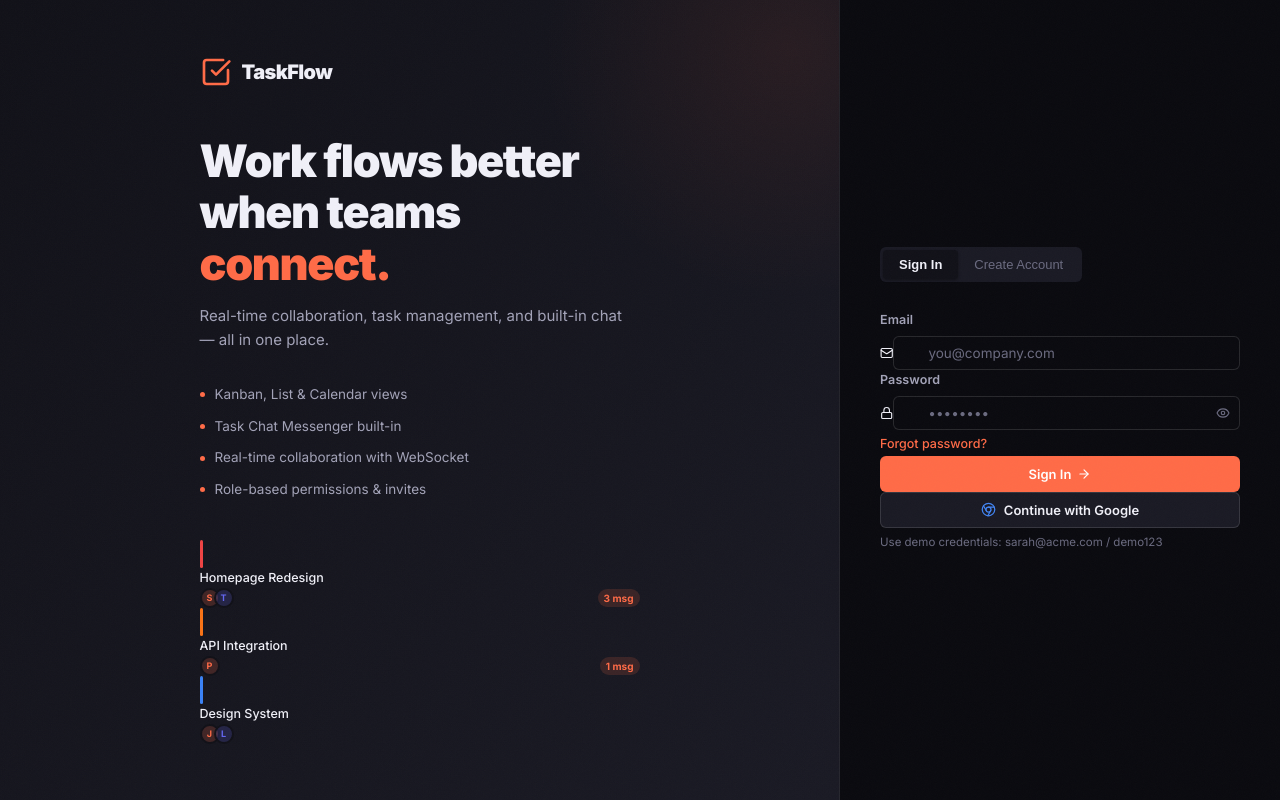
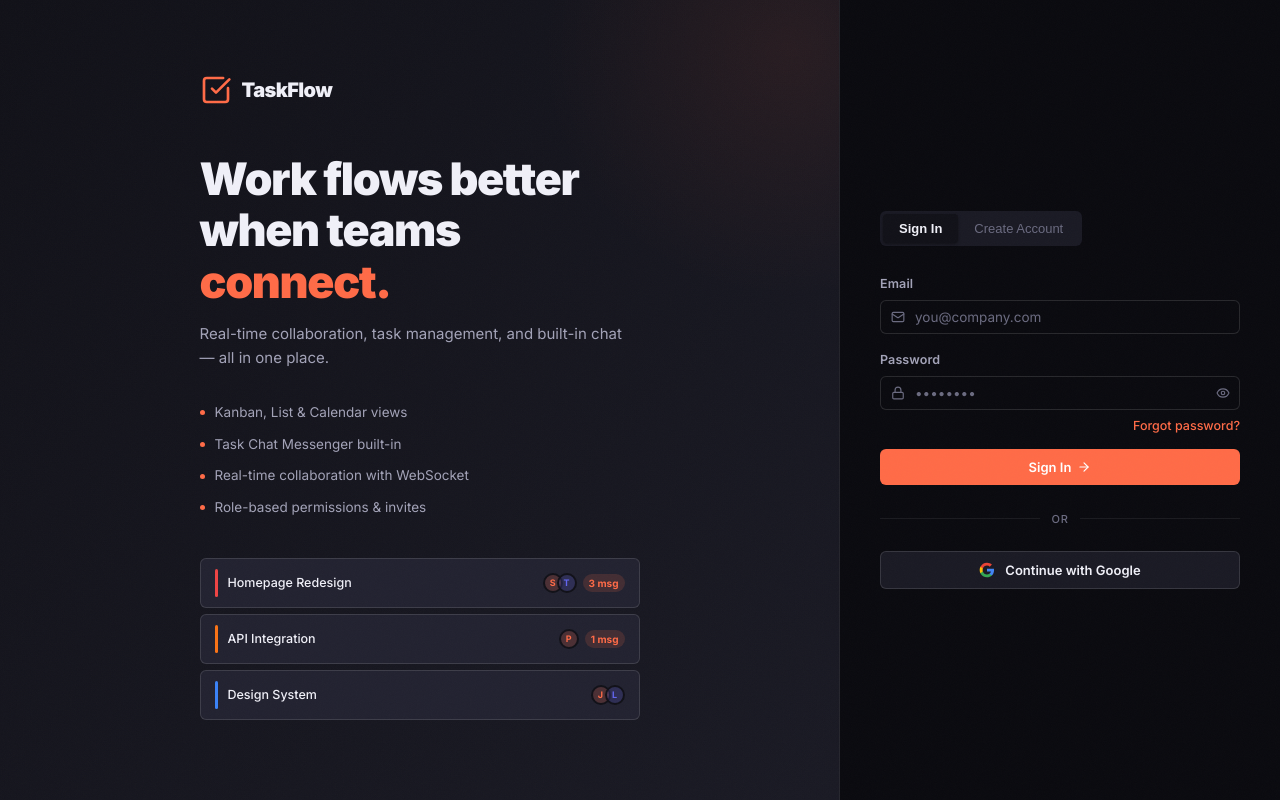
Before and after one commit to srihari2224/Real-time-Collaborative-Task-Manager, a Next.js app in the folder frontend/: page /auth in a window 1280 px wide. Built offline with nearby package versions, Linux system fonts and the light colour scheme; no server answers.

Commit message:
@frontend supabase autho

```diff
--- /dev/null
+++ b/frontend/src/app/auth/callback/route.ts
@@ -0,0 +1,22 @@
+import { NextRequest, NextResponse } from 'next/server';
+import { createClient } from '@supabase/supabase-js';
+
+export async function GET(request: NextRequest) {
+  const { searchParams, origin } = new URL(request.url);
+  const code = searchParams.get('code');
+  const next = searchParams.get('next') ?? '/';
+
+  if (code) {
+    const supabase = createClient(
+      process.env.NEXT_PUBLIC_SUPABASE_URL!,
+      process.env.NEXT_PUBLIC_SUPABASE_ANON_KEY!
+    );
+    const { error } = await supabase.auth.exchangeCodeForSession(code);
+    if (!error) {
+      return NextResponse.redirect(`${origin}${next}`);
+    }
+  }
+
+  // On error, redirect back to auth page with error param
+  return NextResponse.redirect(`${origin}/auth?error=oauth_error`);
+}
--- a/frontend/src/app/auth/page.tsx
+++ b/frontend/src/app/auth/page.tsx
@@ -1,15 +1,17 @@
 'use client';
 
-import { useState } from 'react';
-import { useRouter } from 'next/navigation';
+import { useState, useEffect, Suspense } from 'react';
+import { useRouter, useSearchParams } from 'next/navigation';
 import { useForm } from 'react-hook-form';
 import { zodResolver } from '@hookform/resolvers/zod';
 import { z } from 'zod';
 import { motion, AnimatePresence } from 'framer-motion';
-import { Eye, EyeOff, CheckSquare, ArrowRight, Mail, Lock, User, Chrome } from 'lucide-react';
+import { CheckSquare } from 'lucide-react';
+import { Eye, EyeOff, ArrowRight, Mail, Lock, User } from 'lucide-react';
 import { useAuthStore } from '@/stores/authStore';
-import { CURRENT_USER, WORKSPACE } from '@/data/seed';
 import toast from 'react-hot-toast';
+import { supabase } from '@/lib/supabase';
+import api from '@/lib/api';
 
 const loginSchema = z.object({
   email: z.string().email('Enter a valid email'),
@@ -29,45 +31,122 @@ type SignupForm = z.infer<typeof signupSchema>;
 type ForgotForm = z.infer<typeof forgotSchema>;
 type Tab = 'login' | 'signup' | 'forgot';
 
-export default function AuthPage() {
+// Sync Supabase session to our backend, store user in authStore
+async function syncSessionToBackend(
+  accessToken: string,
+  setUser: (u: any) => void,
+  setToken: (t: string) => void,
+  setSession: (s: any) => void,
+  session: any,
+) {
+  setToken(accessToken);
+  setSession(session);
+  try {
+    const res = await api.post('/api/v1/auth/sync', {});
+    setUser(res.data.data);
+  } catch {
+    // Backend sync failed but session is valid — still allow access
+  }
+}
+
+// Inner component that uses useSearchParams (must be inside Suspense)
+function AuthContent() {
   const [tab, setTab] = useState<Tab>('login');
   const [showPassword, setShowPassword] = useState(false);
   const router = useRouter();
-  const { setUser, setToken } = useAuthStore();
+  const searchParams = useSearchParams();
+  const { setUser, setToken, setSession } = useAuthStore();
 
   const loginForm = useForm<LoginForm>({ resolver: zodResolver(loginSchema) });
   const signupForm = useForm<SignupForm>({ resolver: zodResolver(signupSchema) });
   const forgotForm = useForm<ForgotForm>({ resolver: zodResolver(forgotSchema) });
 
+  // Show OAuth error if redirected back with ?error=
+  useEffect(() => {
+    if (searchParams.get('error') === 'oauth_error') {
+      toast.error('Google sign-in failed. Please try again.');
+    }
+  }, [searchParams]);
+
+  // If already logged in (session exists), redirect away
+  useEffect(() => {
+    supabase.auth.getSession().then(({ data: { session } }) => {
+      if (session) {
+        router.replace('/');
+      }
+    });
+  }, [router]);
+
   const handleLogin = async (data: LoginForm) => {
-    await new Promise((r) => setTimeout(r, 800));
-    setUser(CURRENT_USER);
-    setToken('demo-token-abc123');
-    toast.success('Welcome back, ' + CURRENT_USER.name + '!');
-    router.push(`/workspace/${WORKSPACE.id}`);
+    const { data: authData, error } = await supabase.auth.signInWithPassword({
+      email: data.email,
+      password: data.password,
+    });
+    if (error) {
+      toast.error(error.message);
+      return;
+    }
+    await syncSessionToBackend(
+      authData.session!.access_token,
+      setUser, setToken, setSession,
+      authData.session,
+    );
+    toast.success('Welcome back!');
+    router.replace('/');
   };
 
   const handleSignup = async (data: SignupForm) => {
-    await new Promise((r) => setTimeout(r, 800));
-    setUser({ ...CURRENT_USER, name: data.name, email: data.email });
-    setToken('demo-token-abc123');
-    toast.success('Account created! Welcome to TaskFlow.');
-    router.push(`/workspace/${WORKSPACE.id}`);
+    const { data: authData, error } = await supabase.auth.signUp({
+      email: data.email,
+      password: data.password,
+      options: {
+        data: { full_name: data.name },
+        emailRedirectTo: `${window.location.origin}/auth/callback`,
+      },
+    });
+    if (error) {
+      toast.error(error.message);
+      return;
+    }
+    // If email confirmation required, session will be null
+    if (!authData.session) {
+      toast.success('Account created! Check your email to confirm your account.');
+      setTab('login');
+      return;
+    }
+    await syncSessionToBackend(
+      authData.session.access_token,
+      setUser, setToken, setSession,
+      authData.session,
+    );
+    toast.success('Welcome to TaskFlow!');
+    router.replace('/');
   };
 
   const handleForgot = async (data: ForgotForm) => {
-    await new Promise((r) => setTimeout(r, 600));
+    const { error } = await supabase.auth.resetPasswordForEmail(data.email, {
+      redirectTo: `${window.location.origin}/auth/callback?next=/auth`,
+    });
+    if (error) {
+      toast.error(error.message);
+      return;
+    }
     toast.success('Password reset link sent to ' + data.email);
     setTab('login');
   };
 
-  const handleGoogleSSO = () => {
-    toast.success('Signing in with Google...');
-    setTimeout(() => {
-      setUser(CURRENT_USER);
-      setToken('demo-token-abc123');
-      router.push(`/workspace/${WORKSPACE.id}`);
-    }, 1200);
+  const handleGoogleSSO = async () => {
+    const { error } = await supabase.auth.signInWithOAuth({
+      provider: 'google',
+      options: {
+        redirectTo: `${window.location.origin}/auth/callback`,
+        queryParams: { access_type: 'offline', prompt: 'consent' },
+      },
+    });
+    if (error) {
+      toast.error(error.message);
+    }
+    // Browser will redirect to Google — no further action needed here
   };
 
   const tabs: { key: Tab; label: string }[] = [
@@ -200,10 +279,12 @@ export default function AuthPage() {
                 </div>
                 <button type="button" className="forgot-link" onClick={() => setTab('forgot')}>Forgot password?</button>
                 <button type="submit" className="btn btn-primary" style={{ width: '100%', justifyContent: 'center', padding: '10px 14px' }} disabled={loginForm.formState.isSubmitting}>
-                  {loginForm.formState.isSubmitting ? 'Signing in...' : <>Sign In <ArrowRight size={14} /></>}
+                  {loginForm.formState.isSubmitting ? 'Signing in...' : <><span>Sign In</span> <ArrowRight size={14} /></>}
                 </button>
+
+                <div className="auth-divider"><span>or</span></div>
+
                 <GoogleBtn onClick={handleGoogleSSO} />
-                <Demo onClick={() => { loginForm.setValue('email', 'sarah@acme.com'); loginForm.setValue('password', 'demo123'); }} />
               </motion.form>
             )}
 
@@ -245,8 +326,11 @@ export default function AuthPage() {
                   {signupForm.formState.errors.password && <span className="form-error">{signupForm.formState.errors.password.message}</span>}
                 </div>
                 <button type="submit" className="btn btn-primary" style={{ width: '100%', justifyContent: 'center', padding: '10px 14px' }} disabled={signupForm.formState.isSubmitting}>
-                  {signupForm.formState.isSubmitting ? 'Creating account...' : <>Create Account <ArrowRight size={14} /></>}
+                  {signupForm.formState.isSubmitting ? 'Creating account...' : <><span>Create Account</span> <ArrowRight size={14} /></>}
                 </button>
+
+                <div className="auth-divider"><span>or</span></div>
+
                 <GoogleBtn onClick={handleGoogleSSO} />
               </motion.form>
             )}
@@ -281,7 +365,7 @@ export default function AuthPage() {
         </div>
       </div>
 
-      <style jsx>{`
+      <style jsx global>{`
         .auth-page {
           display: flex;
           height: 100vh;
@@ -548,6 +632,56 @@ export default function AuthPage() {
           opacity: 0.8;
         }
 
+        .auth-divider {
+          position: relative;
+          text-align: center;
+          margin: 4px 0;
+        }
+
+        .auth-divider::before {
+          content: '';
+          position: absolute;
+          top: 50%;
+          left: 0;
+          right: 0;
+          height: 1px;
+          background: var(--border-subtle);
+        }
+
+        .auth-divider span {
+          position: relative;
+          background: var(--bg-base);
+          padding: 0 12px;
+          font-size: 11px;
+          color: var(--text-muted);
+          font-weight: 500;
+          text-transform: uppercase;
+          letter-spacing: 0.06em;
+        }
+
+        .google-btn {
+          display: flex;
+          align-items: center;
+          justify-content: center;
+          gap: 10px;
+          width: 100%;
+          padding: 10px 14px;
+          background: var(--bg-elevated);
+          border: 1px solid var(--border-default);
+          border-radius: var(--radius);
+          color: var(--text-primary);
+          font-size: 13px;
+          font-weight: 600;
+          cursor: pointer;
+          font-family: var(--font-display);
+          transition: all var(--transition);
+        }
+
+        .google-btn:hover {
+          background: var(--bg-surface);
+          border-color: var(--border-strong);
+        }
+
         @media (max-width: 768px) {
           .auth-left { display: none; }
           .auth-right { width: 100%; padding: 24px 20px; }
@@ -558,43 +692,30 @@ export default function AuthPage() {
   );
 }
 
+// Outer page wraps AuthContent in Suspense (required by Next.js for useSearchParams)
+export default function AuthPage() {
+  return (
+    <Suspense fallback={
+      <div style={{ display: 'flex', alignItems: 'center', justifyContent: 'center', height: '100vh', background: 'var(--bg-base)' }}>
+        <CheckSquare size={28} style={{ color: 'var(--accent)', opacity: 0.5 }} />
+      </div>
+    }>
+      <AuthContent />
+    </Suspense>
+  );
+}
+
 function GoogleBtn({ onClick }: { onClick: () => void }) {
   return (
-    <button type="button" onClick={onClick} style={{
-      display: 'flex',
-      alignItems: 'center',
-      justifyContent: 'center',
-      gap: 8,
-      width: '100%',
-      padding: '9px 14px',
-      background: 'var(--bg-elevated)',
-      border: '1px solid var(--border-default)',
-      borderRadius: 'var(--radius)',
-      color: 'var(--text-primary)',
-      fontSize: 13,
-      fontWeight: 600,
-      cursor: 'pointer',
-      fontFamily: 'var(--font-display)',
-      transition: 'all var(--transition)',
-    }}>
-      <Chrome size={15} style={{ color: '#4285F4' }} />
+    <button type="button" onClick={onClick} className="google-btn">
+      {/* Google G logo SVG */}
+      <svg width="16" height="16" viewBox="0 0 24 24" xmlns="http://www.w3.org/2000/svg">
+        <path d="M22.56 12.25c0-.78-.07-1.53-.2-2.25H12v4.26h5.92c-.26 1.37-1.04 2.53-2.21 3.31v2.77h3.57c2.08-1.92 3.28-4.74 3.28-8.09z" fill="#4285F4"/>
+        <path d="M12 23c2.97 0 5.46-.98 7.28-2.66l-3.57-2.77c-.98.66-2.23 1.06-3.71 1.06-2.86 0-5.29-1.93-6.16-4.53H2.18v2.84C3.99 20.53 7.7 23 12 23z" fill="#34A853"/>
+        <path d="M5.84 14.09c-.22-.66-.35-1.36-.35-2.09s.13-1.43.35-2.09V7.07H2.18C1.43 8.55 1 10.22 1 12s.43 3.45 1.18 4.93l2.85-2.22.81-.62z" fill="#FBBC05"/>
+        <path d="M12 5.38c1.62 0 3.06.56 4.21 1.64l3.15-3.15C17.45 2.09 14.97 1 12 1 7.7 1 3.99 3.47 2.18 7.07l3.66 2.84c.87-2.6 3.3-4.53 6.16-4.53z" fill="#EA4335"/>
+      </svg>
       Continue with Google
     </button>
   );
 }
-
-function Demo({ onClick }: { onClick: () => void }) {
-  return (
-    <button type="button" onClick={onClick} style={{
-      fontSize: 11.5,
-      color: 'var(--text-muted)',
-      background: 'transparent',
-      border: 'none',
-      cursor: 'pointer',
-      fontFamily: 'var(--font-display)',
-      textAlign: 'center',
-    }}>
-      Use demo credentials: sarah@acme.com / demo123
-    </button>
-  );
-}
--- /dev/null
+++ b/frontend/src/lib/supabase.ts
@@ -0,0 +1,14 @@
+import { createClient } from '@supabase/supabase-js';
+
+const supabaseUrl = process.env.NEXT_PUBLIC_SUPABASE_URL!;
+const supabaseAnonKey = process.env.NEXT_PUBLIC_SUPABASE_ANON_KEY!;
+
+export const supabase = createClient(supabaseUrl, supabaseAnonKey, {
+  auth: {
+    persistSession: true,
+    autoRefreshToken: true,
+    detectSessionInUrl: true,
+  },
+});
+
+export default supabase;
```
Also changed, not shown: frontend/src/app/page.tsx (+33 -8 lines), frontend/src/lib/api.ts (+8 -13 lines), frontend/src/stores/authStore.ts (+6 -1 lines).
